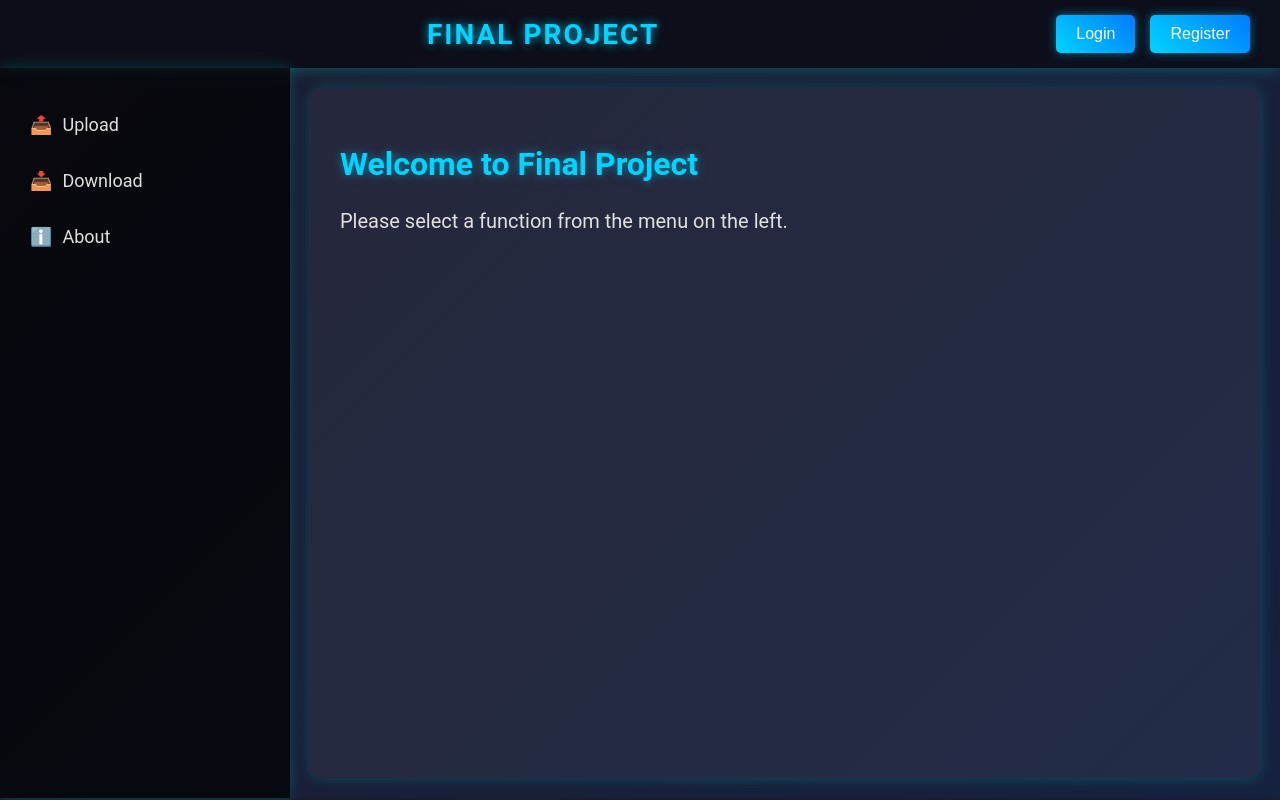
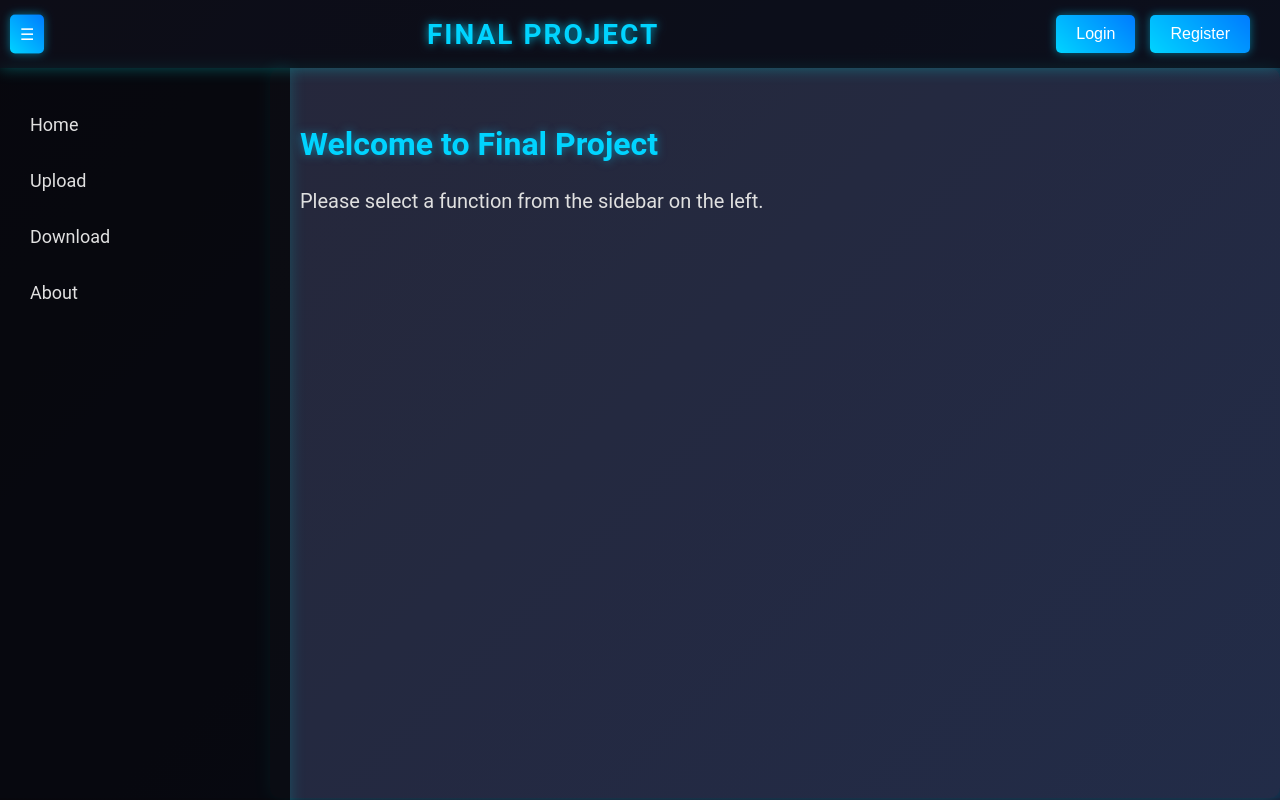
Before and after one commit to oasis-star-ce/oasis-star-ce.github.io, a plain HTML site: page index.html in a window 1280 px wide. Drawn offline with Linux system fonts and the light colour scheme.

Commit message:
Update index.html

```diff
--- a/index.html
+++ b/index.html
@@ -11,6 +11,7 @@
             padding: 0;
             background: linear-gradient(135deg, #1a1a2e, #16213e);
             color: #e0e0e0;
+            transition: all 0.3s;
         }
         header {
             display: flex;
@@ -19,6 +20,8 @@
             padding: 15px 30px;
             background: rgba(0, 0, 0, 0.5);
             box-shadow: 0 0 15px rgba(0, 255, 255, 0.3);
+            position: relative;
+            z-index: 10;
         }
         h1 {
             text-align: center;
@@ -58,6 +61,13 @@
             background: rgba(0, 0, 0, 0.7);
             padding: 20px;
             box-shadow: 0 0 15px rgba(0, 255, 255, 0.2);
+            transition: transform 0.3s;
+            position: fixed;
+            height: calc(100vh - 70px);
+            overflow-y: auto;
+        }
+        nav.collapsed {
+            transform: translateX(-250px);
         }
         nav ul {
             list-style-type: none;
@@ -70,8 +80,7 @@
             color: #e0e0e0;
             text-decoration: none;
             font-size: 18px;
-            display: flex;
-            align-items: center;
+            display: block;
             padding: 10px;
             border-radius: 5px;
             transition: all 0.3s;
@@ -81,16 +90,37 @@
             color: white;
             box-shadow: 0 0 10px rgba(0, 212, 255, 0.5);
         }
-        nav ul li a span {
-            margin-right: 10px;
-        }
         main {
             flex: 1;
             padding: 30px;
             background: rgba(255, 255, 255, 0.05);
             border-radius: 10px;
-            margin: 20px;
+            margin-left: 270px;
             box-shadow: 0 0 15px rgba(0, 255, 255, 0.2);
+            transition: margin-left 0.3s;
+        }
+        main.collapsed {
+            margin-left: 20px;
+        }
+        .toggle-btn {
+            position: absolute;
+            left: 10px;
+            top: 50%;
+            transform: translateY(-50%);
+            background: linear-gradient(45deg, #00d4ff, #007bff);
+            color: white;
+            border: none;
+            padding: 10px;
+            border-radius: 5px;
+            cursor: pointer;
+            font-size: 16px;
+            transition: all 0.3s;
+            box-shadow: 0 0 10px rgba(0, 212, 255, 0.5);
+            z-index: 20;
+        }
+        .toggle-btn:hover {
+            transform: translateY(-50%) scale(1.1);
+            box-shadow: 0 0 20px rgba(0, 212, 255, 0.8);
         }
         main h2 {
             font-size: 32px;
@@ -104,7 +134,7 @@
 </head>
 <body>
     <header>
-        <div></div>
+        <button class="toggle-btn" onclick="toggleSidebar()">☰</button>
         <h1>Final Project</h1>
         <div class="auth-buttons">
             <button onclick="window.location.href='login.html'">Login</button>
@@ -112,17 +142,26 @@
         </div>
     </header>
     <div class="container">
-        <nav>
+        <nav id="sidebar">
             <ul>
-                <li><a href="upload.html"><span>📤</span> Upload</a></li>
-                <li><a href="#"><span>📥</span> Download</a></li>
-                <li><a href="#"><span>ℹ️</span> About</a></li>
+                <li><a href="index.html">Home</a></li>
+                <li><a href="upload.html">Upload</a></li>
+                <li><a href="download.html">Download</a></li>
+                <li><a href="about.html">About</a></li>
             </ul>
         </nav>
-        <main>
+        <main id="mainContent">
             <h2>Welcome to Final Project</h2>
-            <p>Please select a function from the menu on the left.</p>
+            <p>Please select a function from the sidebar on the left.</p>
         </main>
     </div>
+    <script>
+        function toggleSidebar() {
+            const sidebar = document.getElementById('sidebar');
+            const mainContent = document.getElementById('mainContent');
+            sidebar.classList.toggle('collapsed');
+            mainContent.classList.toggle('collapsed');
+        }
+    </script>
 </body>
 </html>
```
